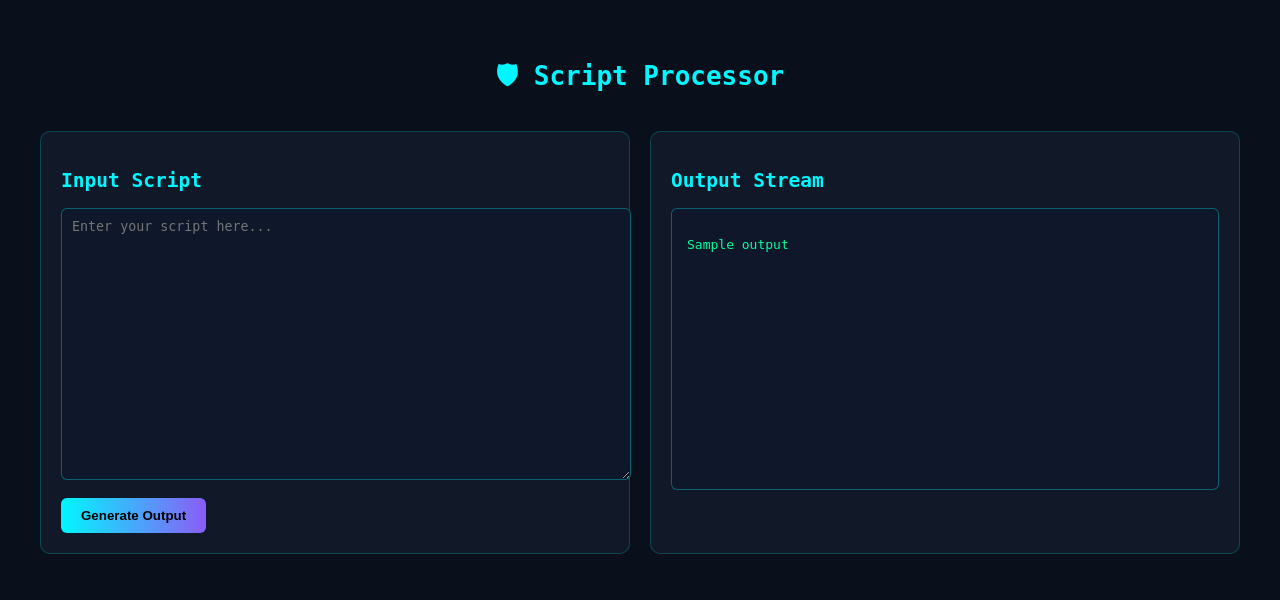
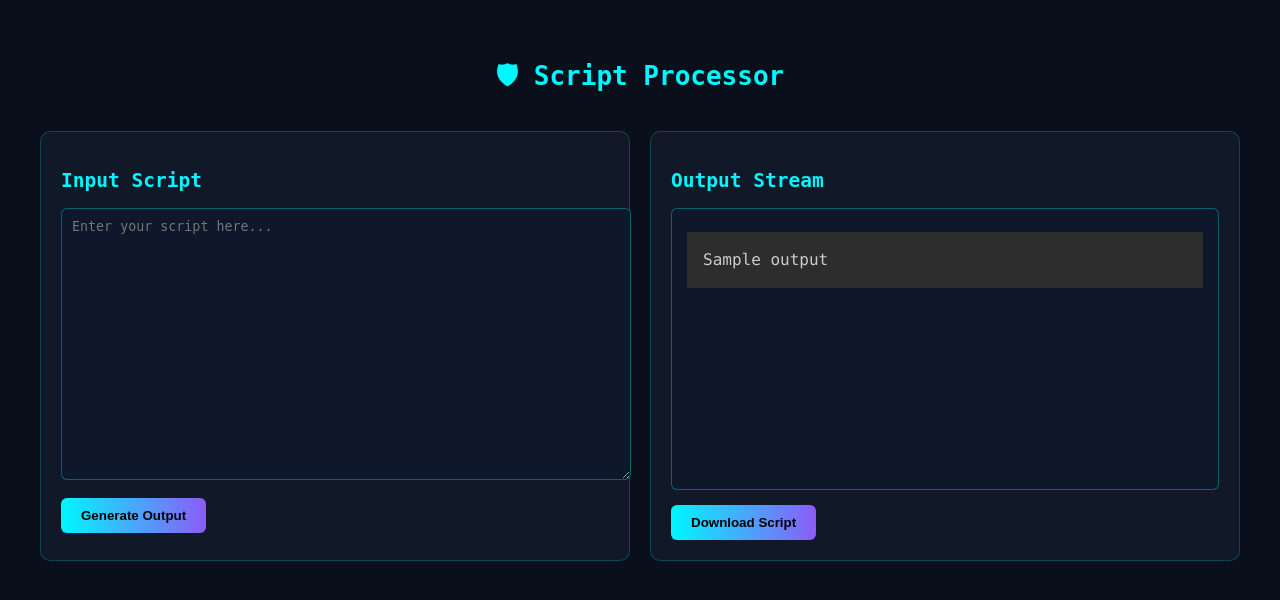
Before and after one commit to foresto-dreamer/rubber-ducky-generator, a Flask app: template templates/index.html in a window 1280 px wide. Shown: the top 600 px of the page. Run offline with Flask 3, Linux system fonts and the light colour scheme; the template is opened without the code that fills it: most values are stand-ins (such as "Sample title", 1, 10 or a date in 2020); some libraries are stand-ins or nearby versions.

Commit message:
Added download button,gui syntax highlight

```diff
--- a/app.py
+++ b/app.py
@@ -1,5 +1,6 @@
-from flask import Flask, render_template, request
+from flask import Flask, render_template, request, send_file
 from parser import parse_script
+import io
 
 print("APP STARTING...")
 
@@ -15,5 +16,16 @@ def generate():
     output = parse_script(user_input)
     return render_template("index.html", output=output)
 
+@app.route('/download', methods=['POST'])
+def download():
+    output=request.form['output']
+
+    return send_file(
+        io.BytesIO(output.encode()),
+        as_attachment=True,
+        download_name="DuckyScript.txt",
+        mimetype="text/plain"
+    )
+
 if __name__ == "__main__":
     app.run(debug=True)
--- a/parser.py
+++ b/parser.py
@@ -2,7 +2,8 @@ from macros import expand_macros
 
 VALID_COMMANDS = [
     "REM", "DELAY", "STRING", "ENTER",
-    "GUI", "CTRL", "SHIFT", "ALT", "ESC"
+    "GUI", "CTRL", "SHIFT", "ALT",
+    "TAB", "ESC","UP", "DOWN", "LEFT", "RIGHT"
 ]
 
 def parse_script(input_text):
--- a/templates/index.html
+++ b/templates/index.html
@@ -3,6 +3,9 @@
 <head>
     <title>Rubber Ducky Script Generator</title>
     <link rel="stylesheet" href="{{ url_for('static', filename='style.css') }}">
+    <link href="https://cdnjs.cloudflare.com/ajax/libs/prism/1.29.0/themes/prism-tomorrow.min.css" rel="stylesheet" />
+    <script src="https://cdnjs.cloudflare.com/ajax/libs/prism/1.29.0/prism.min.js"></script>
+    <script src="https://cdnjs.cloudflare.com/ajax/libs/prism/1.29.0/components/prism-bash.min.js"></script>
 </head>
 <body>
 
@@ -21,11 +24,19 @@
         <div class="box">
             <h2>Output Stream</h2>
             <div class="output">
-                <pre>{{ output if output else "Processed output will appear here..." }}</pre>
+                <pre><code class="language-bash">{{ output | safe }}</code></pre>
             </div>
+            {% if output and "ERROR" not in output %}
+            <form method="POST" action="/download">
+                <input type="hidden" name="output" value="{{ output }}">
+                <button type="submit">Download Script</button>
+            </form>
+            {% endif %}
         </div>
     </div>
 </div>
-
+<script>
+    Prism.highlightAll();
+</script>
 </body>
 </html>
```
Also changed, not shown: macros.py (+23 -0 lines).
